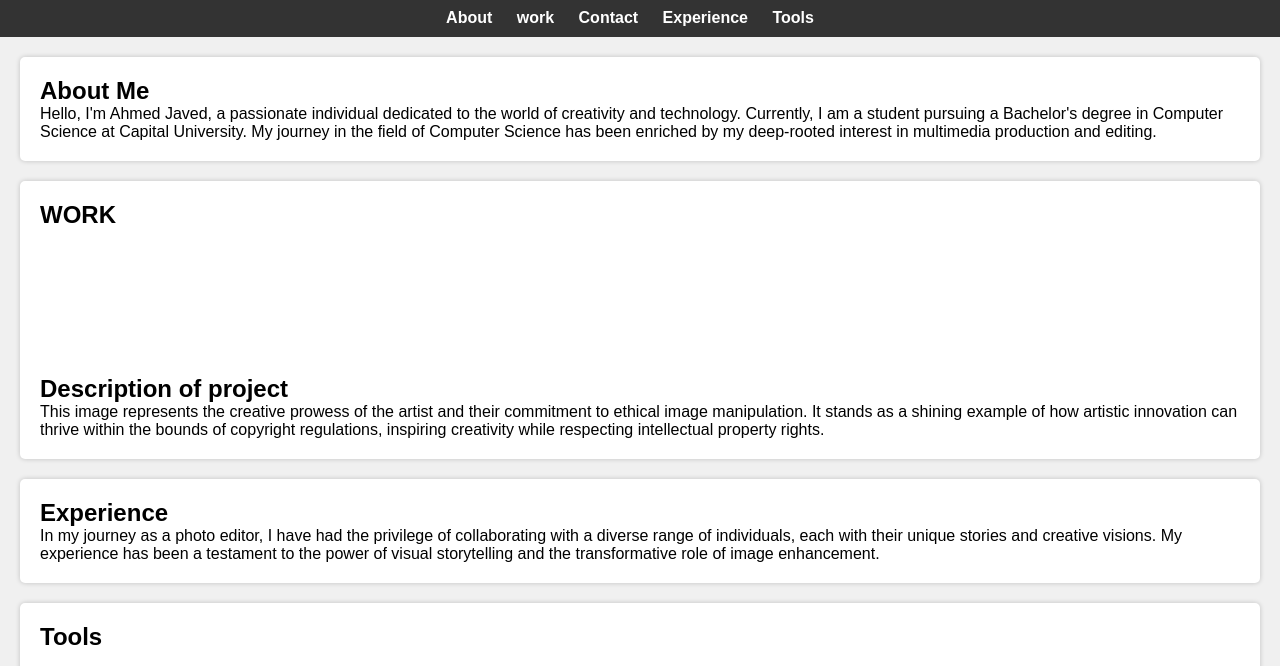
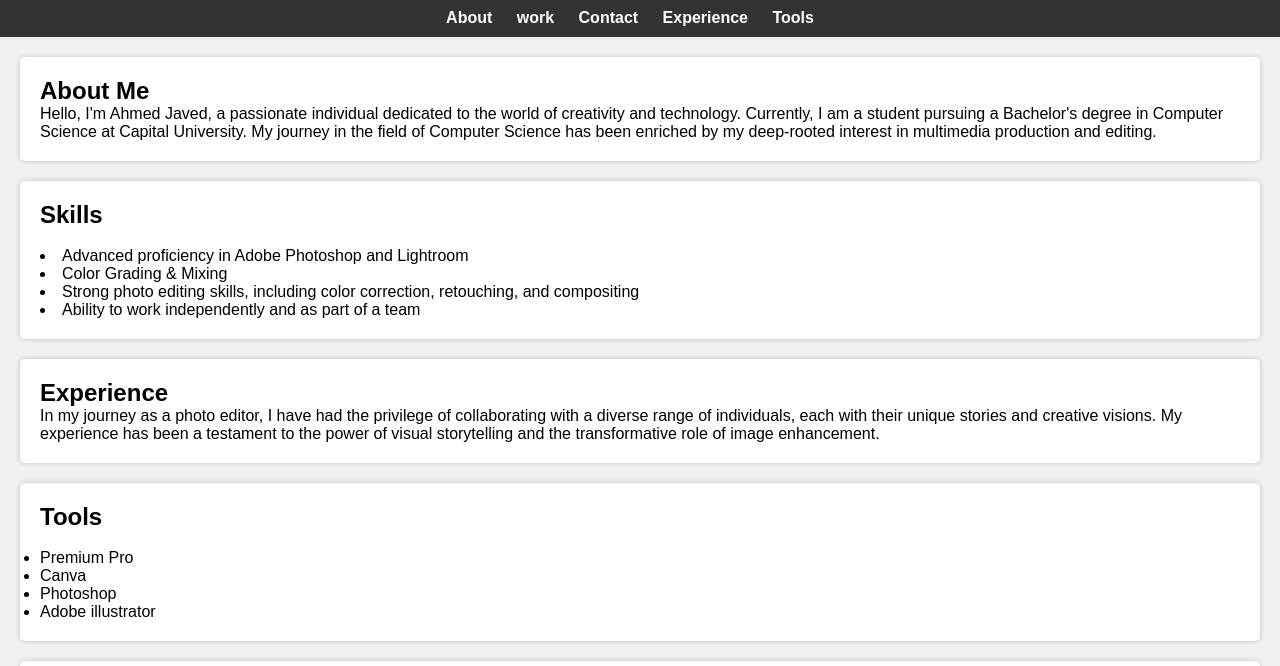
Before and after one commit to KhurramTaimoor/alishbabirthday, a plain HTML site: page index.html in a window 1280 px wide. Shown: the part 133-799 px from the top of the page. Drawn offline with Linux system fonts and the light colour scheme.

Commit message:
Update index.html

```diff
--- a/index.html
+++ b/index.html
@@ -29,24 +29,15 @@
     </section>
 
     <section id="portfolio">
-        <h2>WORK</h2>
-        <div class="Sample">
-            <div class="project-image">
-
-            </div>
-			<br>
-			<br>
-			<br>
-			<br>
-			<br>
-			<br>
-			<br>
-            <div class="project-description">
-                <h2>Description of project </h2>
-                <p>This image represents the creative prowess of the artist and their commitment to ethical image manipulation. It stands as a shining example of how artistic innovation can thrive within the bounds of copyright regulations, inspiring creativity while respecting intellectual property rights.</p>
-            </div>
-        </div>
-    </section>
+        <h2>Skills</h2>
+		<br>
+		<u1>
+		<li>Advanced proficiency in Adobe Photoshop and Lightroom</li>
+		<li>Color Grading & Mixing</li>
+        <li>Strong photo editing skills, including color correction, retouching, and compositing</li>
+        <li>Ability to work independently and as part of a team</li>
+    </ul>
+  </section>
 
     <section id="experience">
         <h2>Experience</h2>
```
